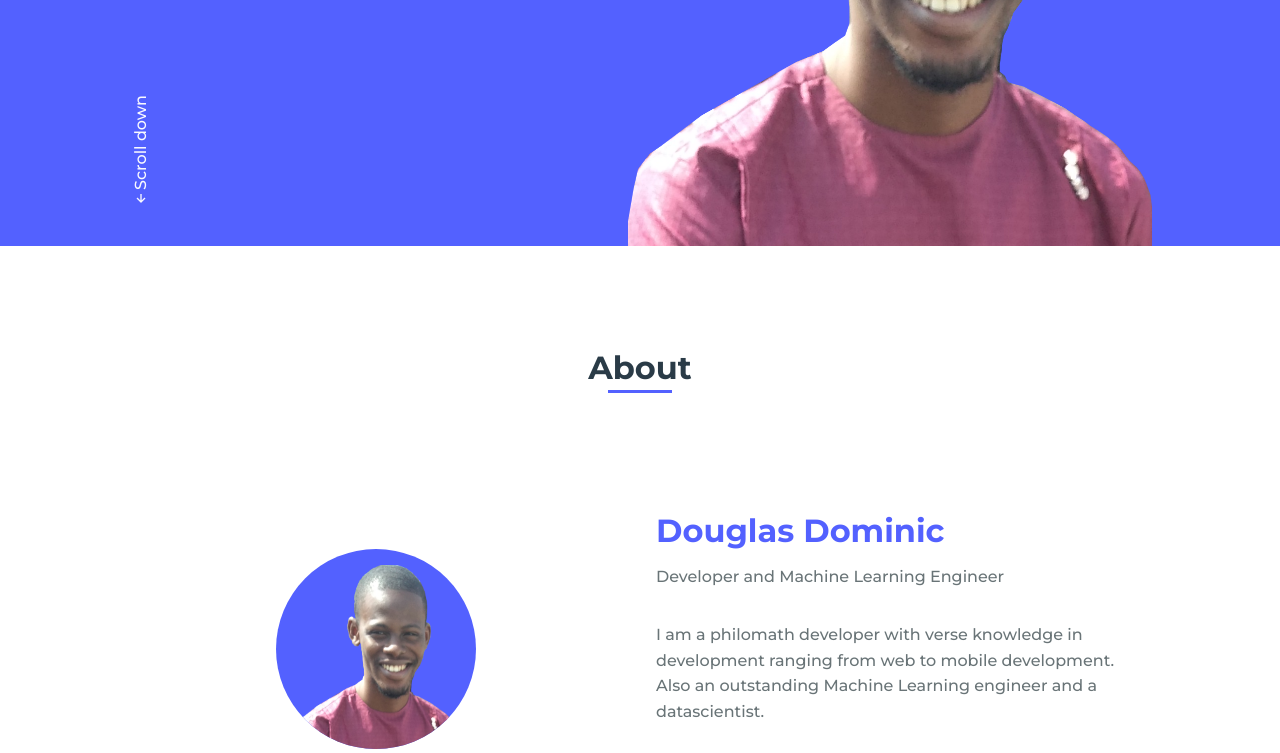
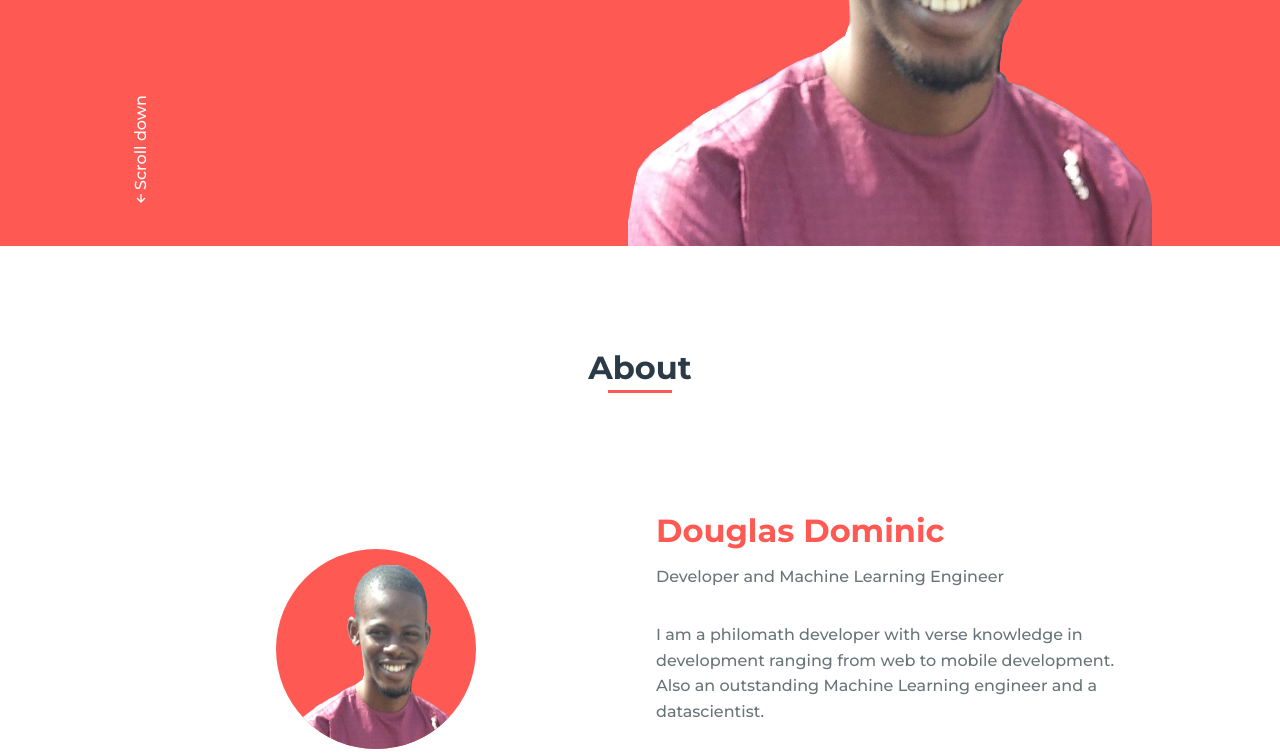
Before and after one commit to xi6th/portfolioix, a plain HTML site: page index.html in a window 1280 px wide. Shown: the part 554-1307 px from the top of the page. Drawn offline with nearby package versions, Linux system fonts and the light colour scheme.

Commit message:
Update styles.css

```diff
--- a/assets/css/styles.css
+++ b/assets/css/styles.css
@@ -9,7 +9,7 @@
 
 /*===== Colores =====*/
 :root{
-    --first-color: #5361FF;
+    --first-color: #ff5953;
     --white-color: #FAFAFF;
     --dark-color: #2A3B47;
     --text-color: #697477;
```
